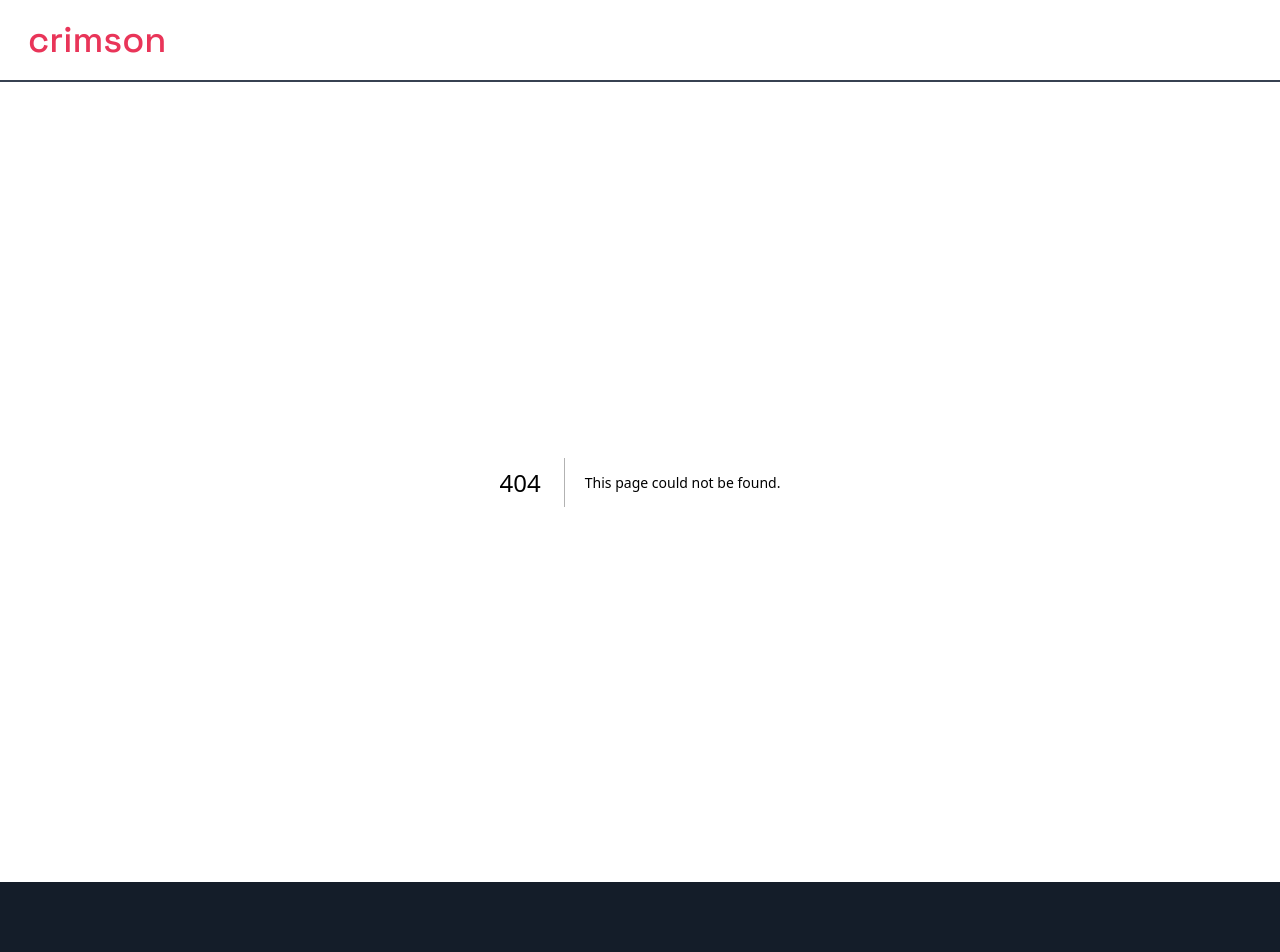
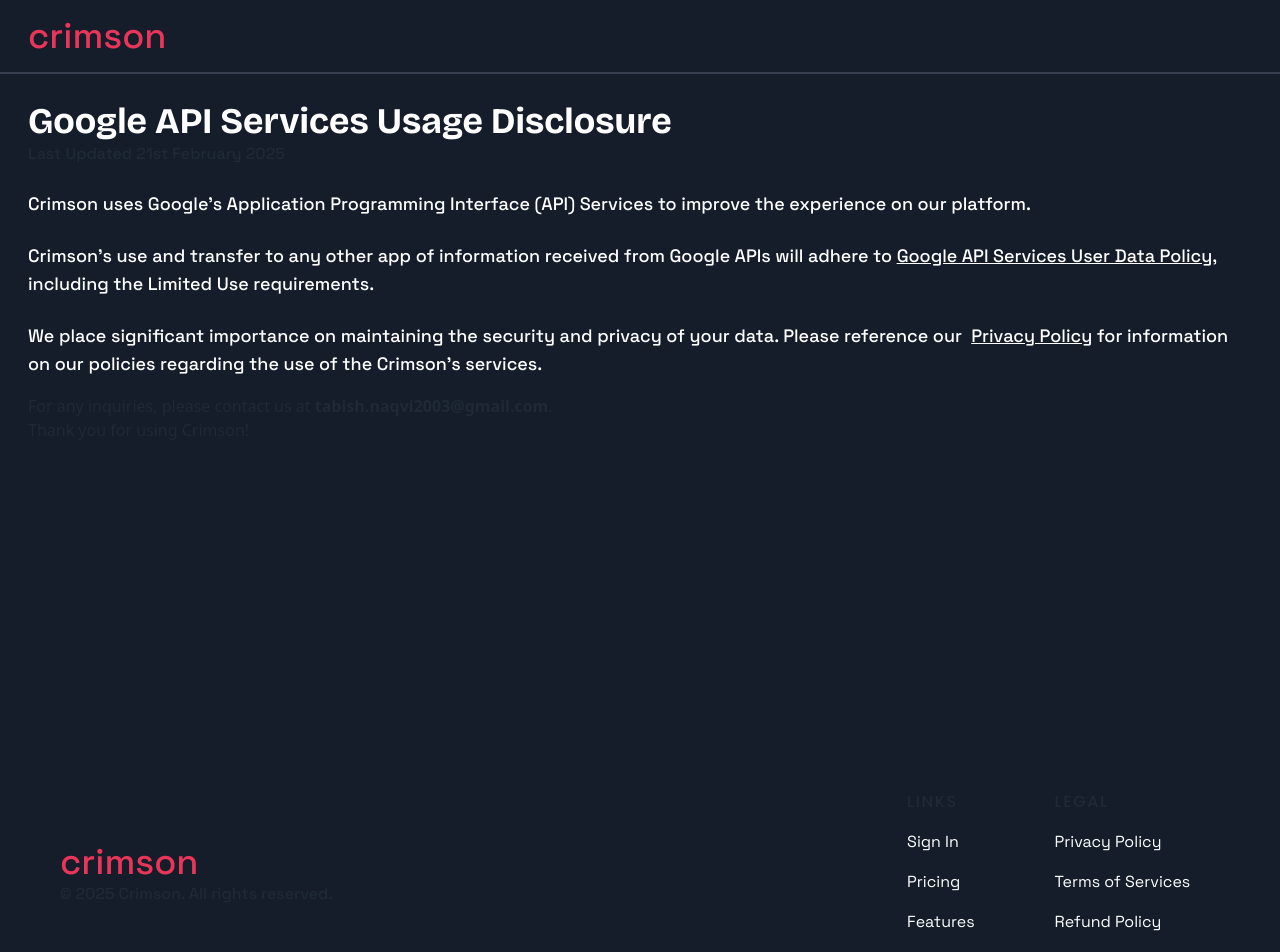
Before and after one commit to tabishnaqvi1311/crimson-client, a Next.js app: page /google-api-disclosure in a window 1280 px wide. Before the commit this address had no page. Shown: the top 952 px of the page. Before the commit the page ends 882 px from the top, so only its background shows below. Built offline with nearby package versions, Linux system fonts and the light colour scheme.

Commit message:
chore: added google api disclosure

```diff
--- /dev/null
+++ b/src/app/(public)/google-api-disclosure/page.tsx
@@ -0,0 +1,38 @@
+import Footer from "@/components/landing/footer";
+import { bricolageGrotesqueBold, spaceGroteskMedium } from "@/fonts";
+import Link from "next/link";
+
+export default function GoogleApiDisclosure() {
+    return (
+        <main className='p-7'>
+            <div className="h-[80vh]">
+                <div>
+                    <h1 className={`${bricolageGrotesqueBold.className} text-4xl text-white`}>
+                        Google API Services Usage Disclosure
+                    </h1>
+                    <p className={spaceGroteskMedium.className}>Last Updated 21st February 2025</p>
+                </div>
+                <p className={`mt-6 space-y-4 text-white text-lg ${spaceGroteskMedium.className}`}>
+                    Crimson uses Google's Application Programming Interface (API) Services to improve the experience on our platform.
+                </p>
+                <p className={`mt-6 space-y-4 text-white text-lg ${spaceGroteskMedium.className}`}>
+                    Crimson's use and transfer to any other app of information received from Google APIs will adhere to&nbsp;
+                    <a href="https://developers.google.com/terms/api-services-user-data-policy#additional_requirements_for_specific_api_scopes" className='text-text hover:text-primary underline'>
+                        Google API Services User Data Policy
+                    </a>
+                    , including the Limited Use requirements.
+                </p>
+                <p className={`mt-6 space-y-4 text-white text-lg ${spaceGroteskMedium.className}`}>
+
+                    We place significant importance on maintaining the security and privacy of your data. Please reference our &nbsp;
+                    <Link href={"/privacy"} className="text-text hover:text-primary underline">Privacy Policy</Link> for information on our policies regarding the use of the Crimson's services.
+                </p>
+                <div className="mt-4">
+                    <p>For any inquiries, please contact us at <strong>tabish.naqvi2003@gmail.com</strong>.</p>
+                    <p>Thank you for using Crimson!</p>
+                </div>
+            </div>
+            <Footer />
+        </main>
+    )
+}
--- a/src/components/landing/footer.tsx
+++ b/src/components/landing/footer.tsx
@@ -8,7 +8,7 @@
                 <div className="flex flex-col md:flex-row justify-between items-center space-y-4">
                     <div className={`${spaceGroteskMedium.className} lg:text-start text-center`}>
                         <Link href="/" className="text-4xl text-[#e93559]">
-                            Crimson
+                            crimson
                         </Link>
                         <p>&copy; {new Date().getFullYear()} Crimson. All rights reserved.</p>
                     </div>
@@ -25,6 +25,7 @@
                             <Link href="/privacy" className={spaceGroteskRegular.className} style={{color: "white"}}>Privacy Policy</Link>
                             <Link href="/terms" className={spaceGroteskRegular.className} style={{color: "white"}}>Terms of Services</Link>
                             <Link href="/refund" className={spaceGroteskRegular.className} style={{color: "white"}}>Refund Policy</Link>
+                            <Link href="/google-api-disclosure" className={spaceGroteskRegular.className} style={{color: "white"}}>Google API Disclosure</Link>
                         </ul>
                     </div>
                 </div>
--- a/src/context/AuthContext.tsx
+++ b/src/context/AuthContext.tsx
@@ -31,7 +31,7 @@
     }, [router])
 
     const checkAuth = useCallback(() => {
-        const generalPages = ["/terms", "/privacy", "/refund"];
+        const generalPages = ["/terms", "/privacy", "/refund", "/google-api-disclosure"];
         if (generalPages.includes(pathname)) return;
 
         const token = localStorage.getItem("crimson-token");
```
